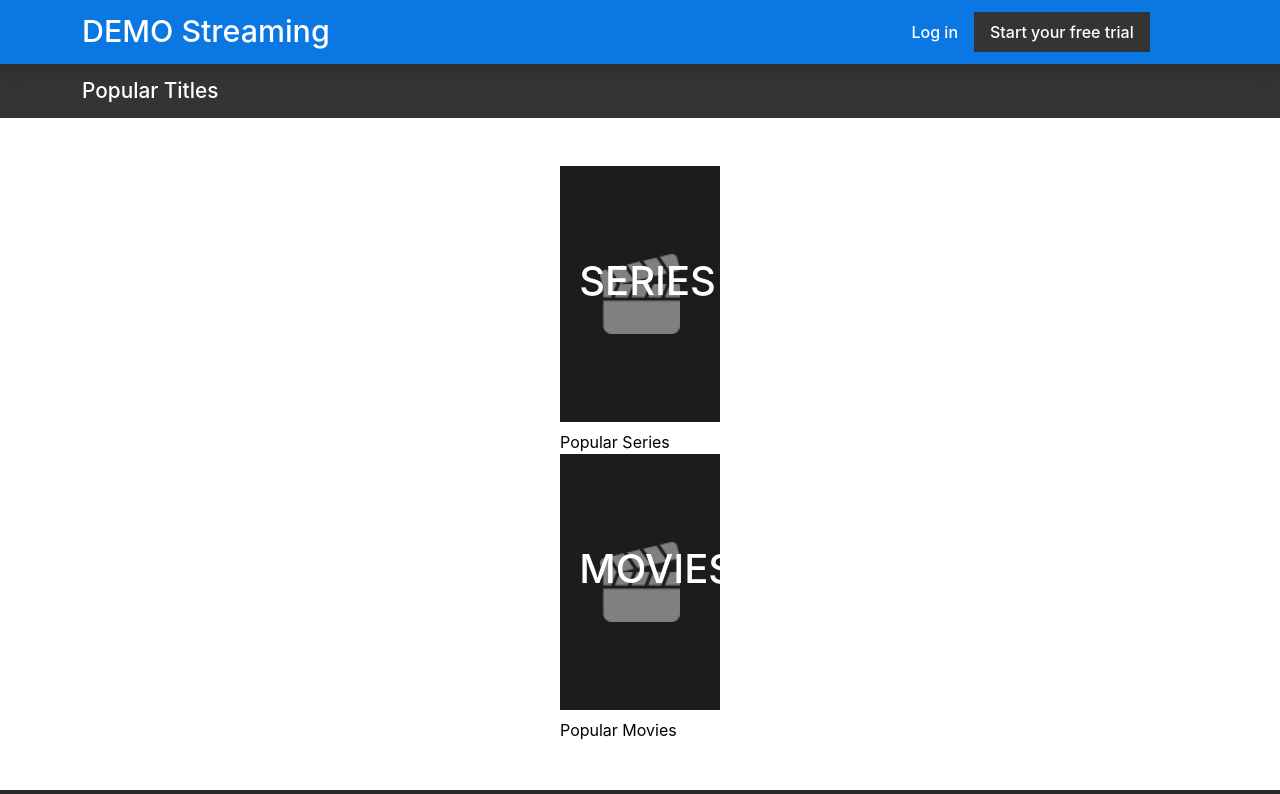
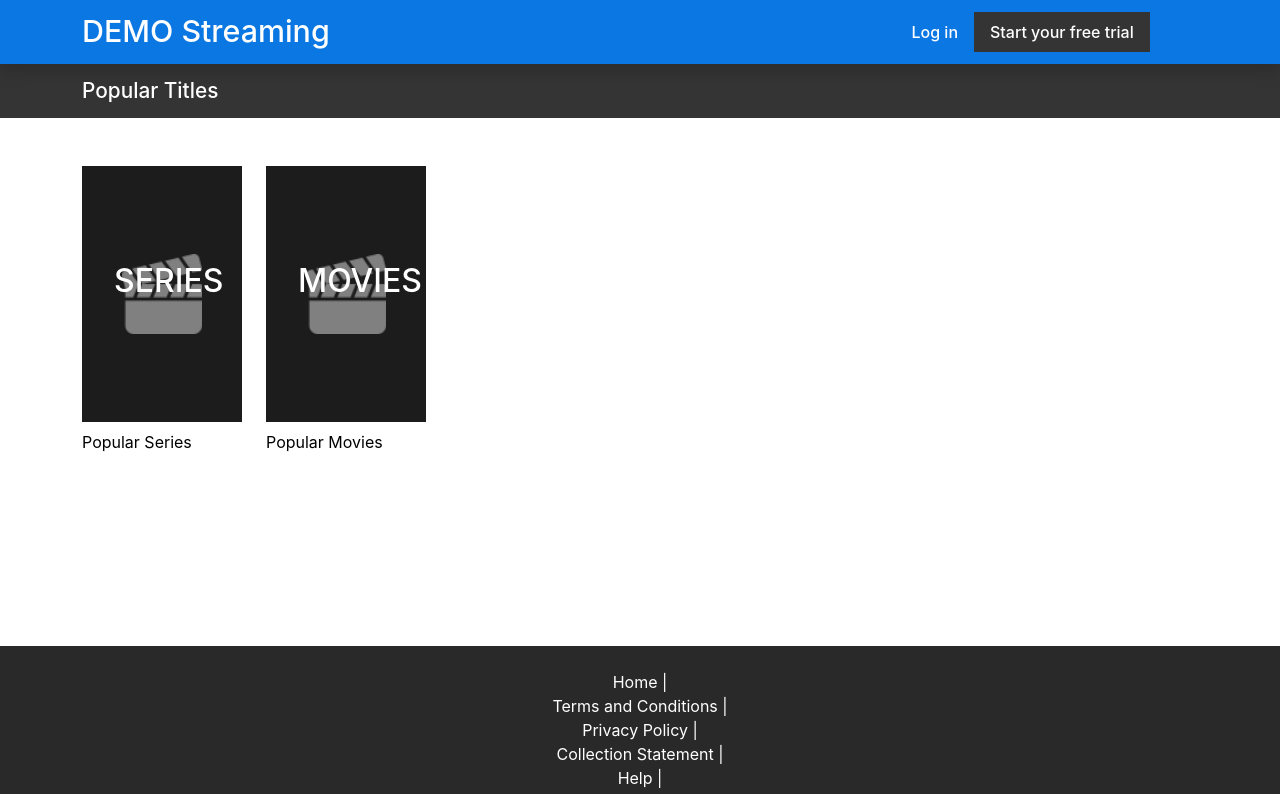
Before and after one commit to Jerrysuper123/Movie-Title-Listing, a React (Create React App) app in the folder movie-titles/: page / in a window 1280 px wide. Shown: the top 794 px of the page. Built offline with nearby package versions, Linux system fonts and the light colour scheme.

Commit message:
adjusted styles of home page

```diff
--- a/movie-titles/src/Components/GenreCard/GenreCard.js
+++ b/movie-titles/src/Components/GenreCard/GenreCard.js
@@ -9,7 +9,7 @@ export default function GenreCard(props) {
         <img src={clapperboard} className="card-img-top genreImg" alt="movie" />
       </section>
       <section className="text-center genreText">
-        <h1>{props.title}</h1>
+        <h2>{props.title}</h2>
       </section>
 
       <p className="card-text mt-2">{props.bodyText}</p>
--- a/movie-titles/src/Components/GenreCard/style.css
+++ b/movie-titles/src/Components/GenreCard/style.css
@@ -9,7 +9,7 @@
 
 .genreCard:hover {
     cursor: pointer;
-    transform: s cale(1.02);
+    transform: scale(1.02);
 }
 
 .genreInnerCard {
@@ -23,7 +23,7 @@
 
 .genreText {
     position: absolute;
-    top: 5.7rem;
-    left: 1.2rem;
+    top: 6rem;
+    left: 2rem;
     color: white;
 }
--- a/movie-titles/src/Components/Navbar/NavBar.js
+++ b/movie-titles/src/Components/Navbar/NavBar.js
@@ -1,6 +1,6 @@
 import React from "react";
 import "./style.css";
-import { Router, Link } from "react-router-dom";
+import { Link } from "react-router-dom";
 
 export default function NavBar() {
   return (
--- a/movie-titles/src/HomePage/HomePage.js
+++ b/movie-titles/src/HomePage/HomePage.js
@@ -1,4 +1,5 @@
 import React from "react";
+import "./style.css";
 import GenreCard from "../Components/GenreCard/GenreCard";
 import { Link } from "react-router-dom";
 
@@ -11,14 +12,18 @@ export default function HomePage() {
         </div>
       </section>
 
-      <section className="d-flex flex-column align-items-center p-5">
+      <section className="homePageBody d-flex flex-column flex-md-row py-5 container mb-5">
+        <div className="me-4">
           <Link to="/series">
             <GenreCard title="SERIES" bodyText="Popular Series" />
           </Link>
+        </div>
 
+        <div className="me-4">
           <Link to="/movies">
             <GenreCard title="MOVIES" bodyText="Popular Movies" />
           </Link>
+        </div>
       </section>
     </React.Fragment>
   );
--- a/movie-titles/src/HomePage/style.css
+++ b/movie-titles/src/HomePage/style.css
@@ -0,0 +1,3 @@
+.homePageBody {
+    min-height: 60vh;
+}
```
Lines whose indentation alone changed are shown as unchanged.
